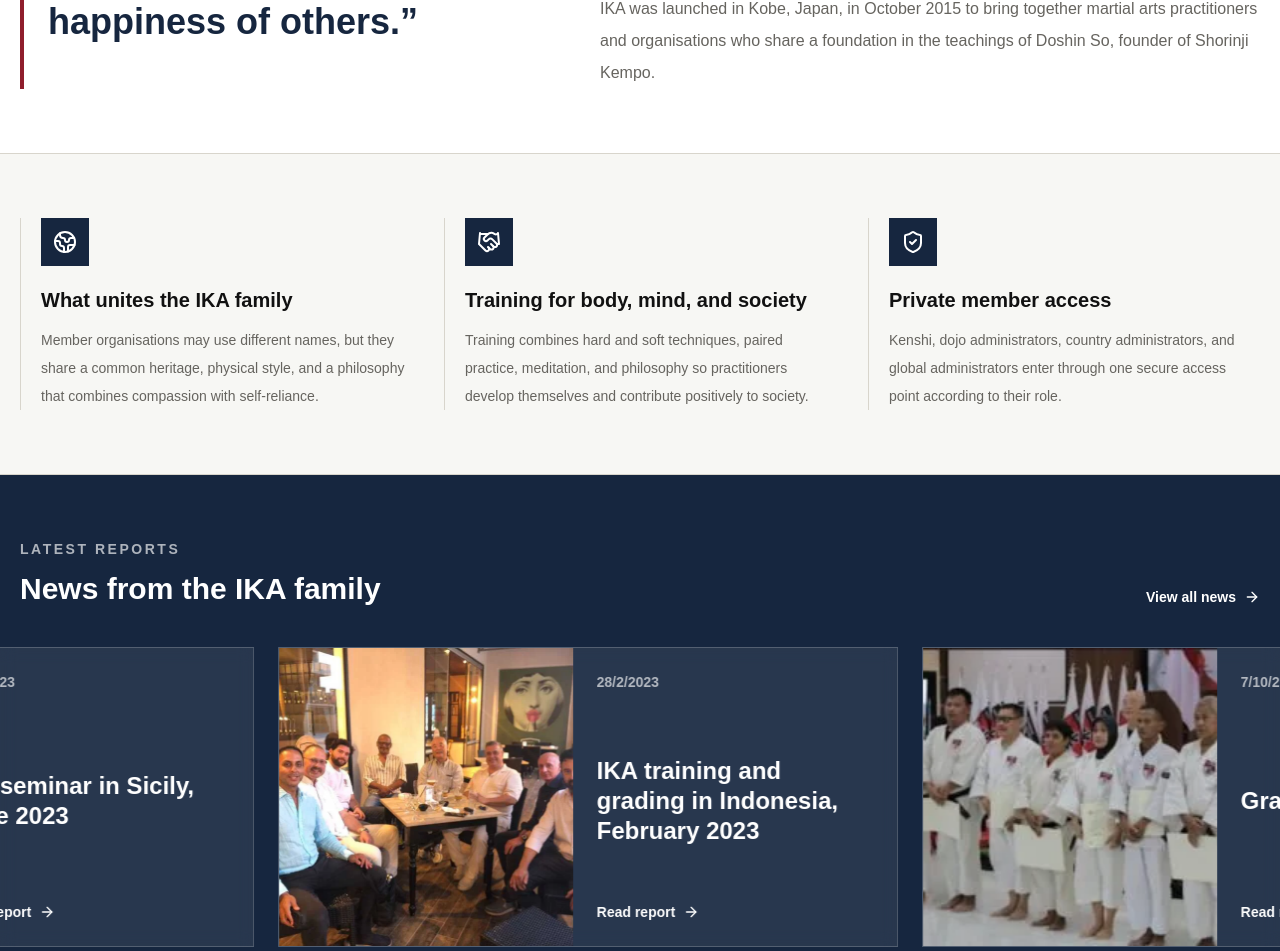
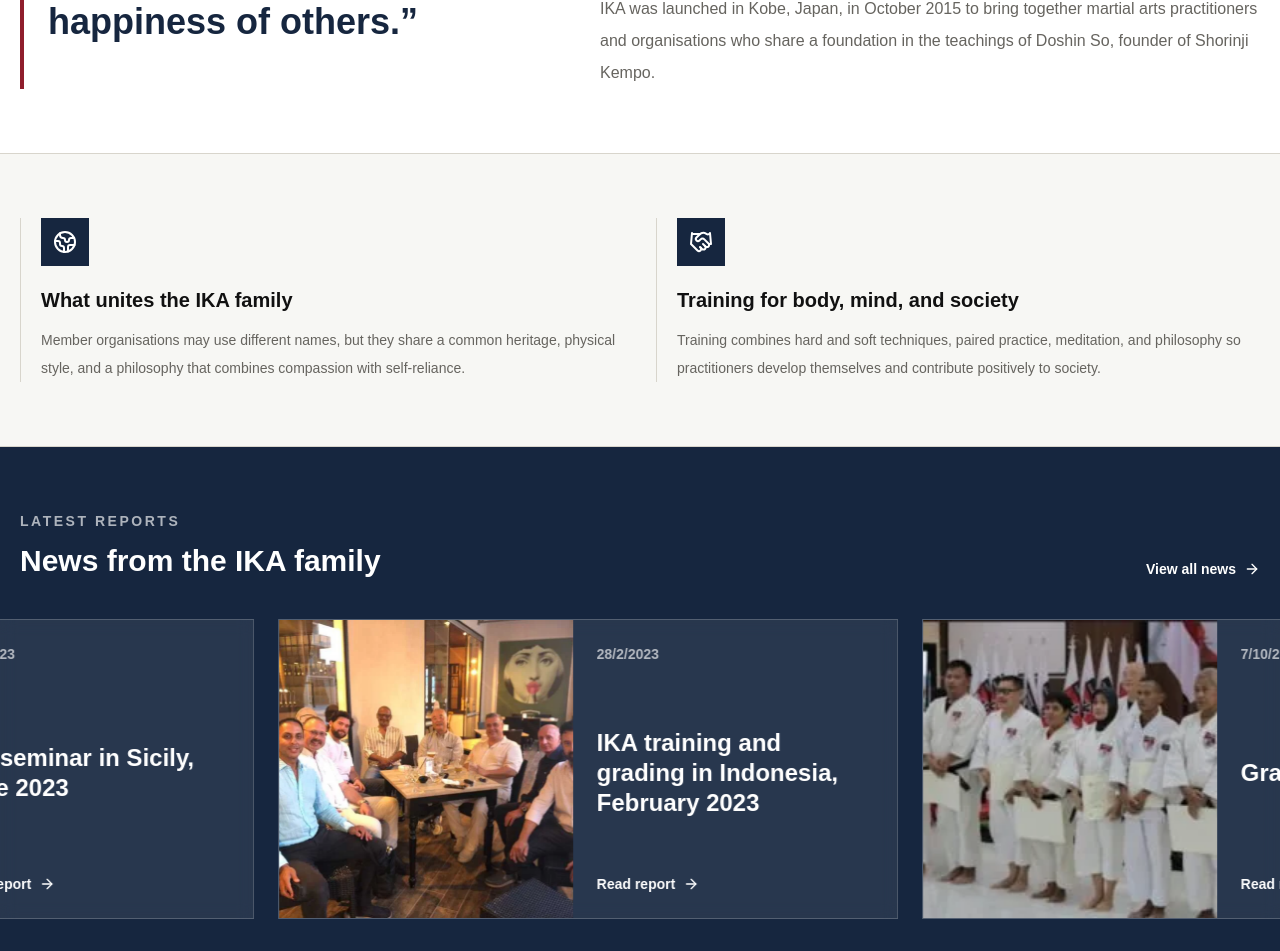
Before and after one commit to IKAorg/IKA, a Next.js app: page /en in a window 1280 px wide. Shown: the part 885-1836 px from the top of the page. Built offline with nearby package versions, Linux system fonts and the light colour scheme; no server answers; the database is empty.

Commit message:
Remove private portal promo from public home

```diff
--- a/app/[locale]/page.tsx
+++ b/app/[locale]/page.tsx
@@ -1,5 +1,5 @@
 import Link from "next/link";
-import { ArrowRight, Globe2, Handshake, MapPin, ShieldCheck } from "lucide-react";
+import { ArrowRight, Globe2, Handshake, MapPin } from "lucide-react";
 import { isLocale } from "@/lib/i18n/config";
 import { getDictionary } from "@/lib/i18n/dictionaries";
 import { getLatestReports } from "@/lib/content/latest-reports";
@@ -87,7 +87,7 @@ export default async function HomePage({ params }: HomePageProps) {
         </div>
       </section>
 
-      <section className="mx-auto grid max-w-7xl gap-8 px-5 py-16 lg:grid-cols-3">
+      <section className="mx-auto grid max-w-7xl gap-8 px-5 py-16 lg:grid-cols-2">
         <PublicPillar
           icon={<Globe2 size={24} />}
           title={dictionary.home.familyTitle}
@@ -97,11 +97,6 @@ export default async function HomePage({ params }: HomePageProps) {
           icon={<Handshake size={24} />}
           title={dictionary.home.practiceTitle}
           text={dictionary.home.practiceText}
-        />
-        <PublicPillar
-          icon={<ShieldCheck size={24} />}
-          title={dictionary.home.accessTitle}
-          text={dictionary.home.accessText}
         />
       </section>
 
```
